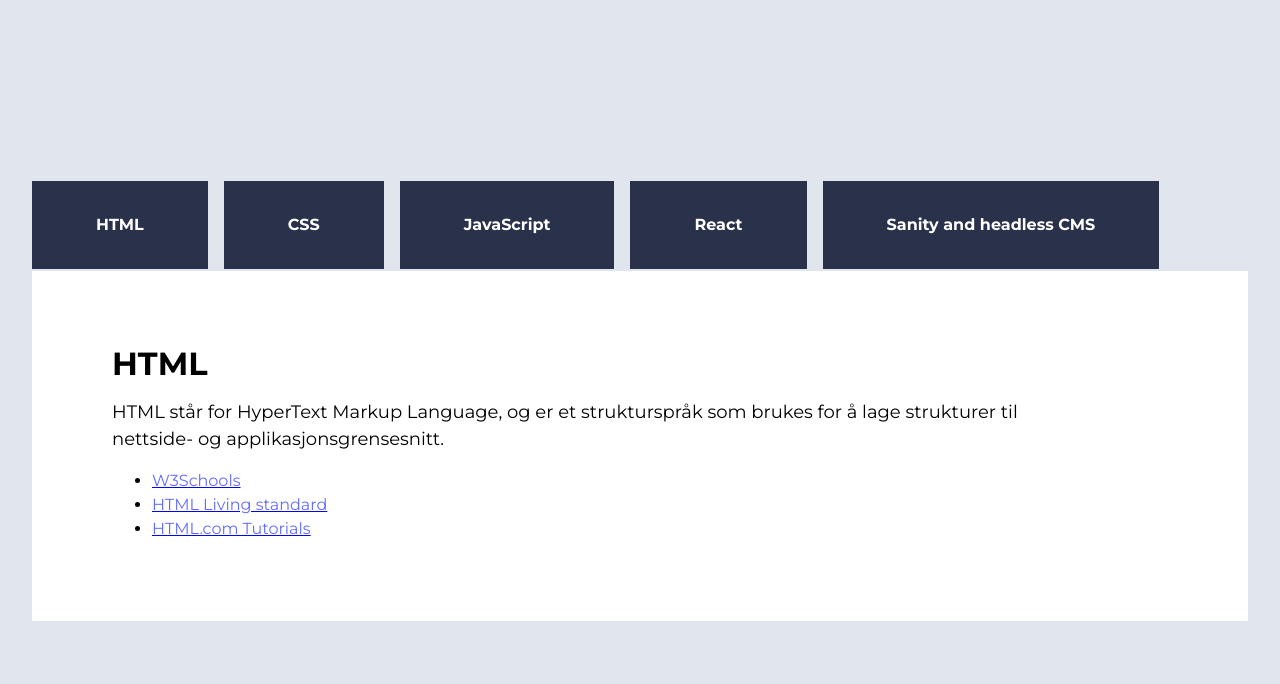
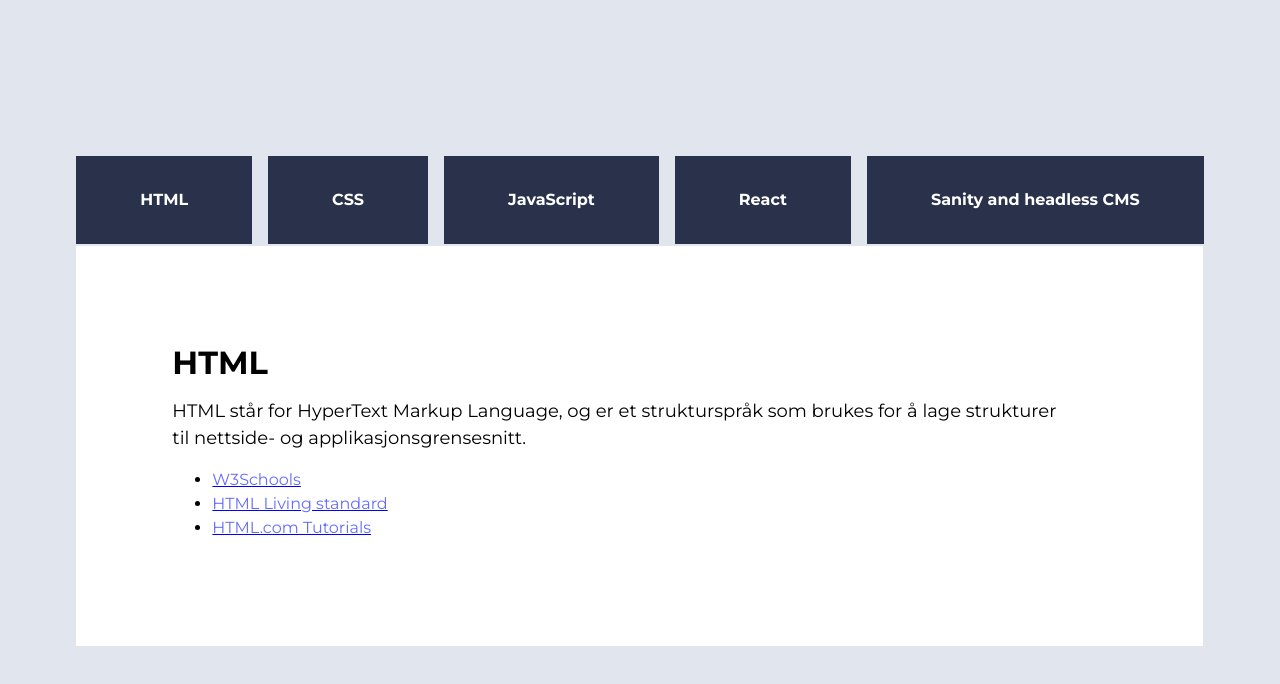
Before and after one commit to Vilped1/UIN23ak3_resourceapp_group13, a React (Vite) app in the folder arbeidskrav_3/: page / in a window 1280 px wide. Shown: the top 684 px of the page. Built offline with nearby package versions, Linux system fonts and the light colour scheme.

Commit message:
update sass

```diff
--- a/arbeidskrav_3/src/styles/Main.scss
+++ b/arbeidskrav_3/src/styles/Main.scss
@@ -31,11 +31,13 @@ main {
     min-height: 350px;
     font-size: 1rem;
     text-align: left;
+    width: 70.4rem;
+    height: 25rem;
 }
 
 article {
     width: 80%;
-    padding: 3rem 5rem;
+    padding: 4.5rem 6rem;
     color: var(--black);
 }
 
```
